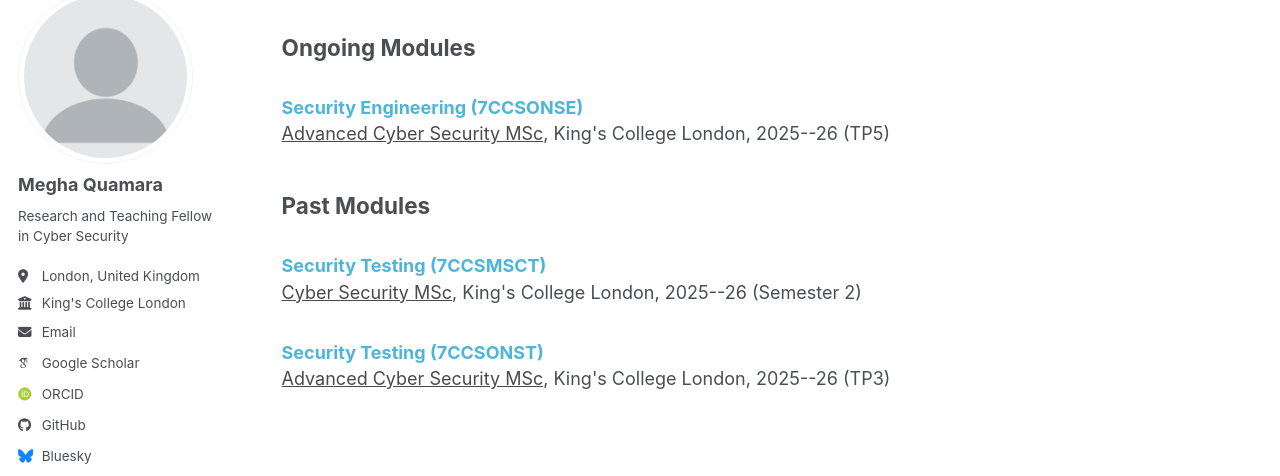
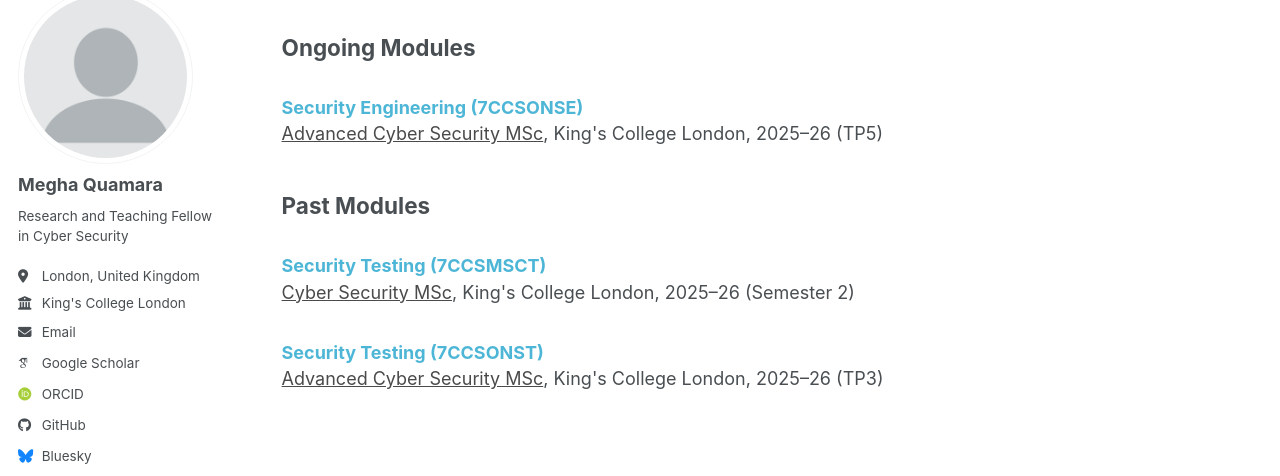
Before and after one commit to meghaquamara/personal-website, a Jekyll site: the page built from _pages/teaching.md, in a window 1280 px wide. Shown: the part 112-588 px from the top of the page. Built offline with Jekyll 4.4.1, drawn with Linux system fonts in a browser that asks for light colours; some web fonts are replaced; a script bundle is joined from its source files by our own code; library files that are not in the unit come from our copies.

```diff
--- a/_pages/teaching.md
+++ b/_pages/teaching.md
@@ -11,7 +11,7 @@ author_profile: true
 
 <p class="teaching-info">
   <a href="https://www.kcl.ac.uk/study/postgraduate-taught/courses/advanced-cyber-security" target="_blank">Advanced Cyber Security MSc</a>,
-  King's College London, 2025--26 (TP5)
+  King's College London, 2025–26 (TP5)
 </p>
 
 ## Past Modules
@@ -20,12 +20,12 @@ author_profile: true
 
 <p class="teaching-info">
   <a href="https://www.kcl.ac.uk/study/postgraduate-taught/courses/cyber-security-msc" target="_blank">Cyber Security MSc</a>,
-  King's College London, 2025--26 (Semester 2)
+  King's College London, 2025–26 (Semester 2)
 </p>
 
 <h3 class="teaching-course">Security Testing (7CCSONST)</h3>
 
 <p class="teaching-info">
   <a href="https://www.kcl.ac.uk/study/postgraduate-taught/courses/advanced-cyber-security" target="_blank">Advanced Cyber Security MSc</a>,
-  King's College London, 2025--26 (TP3)
+  King's College London, 2025–26 (TP3)
 </p>
```
